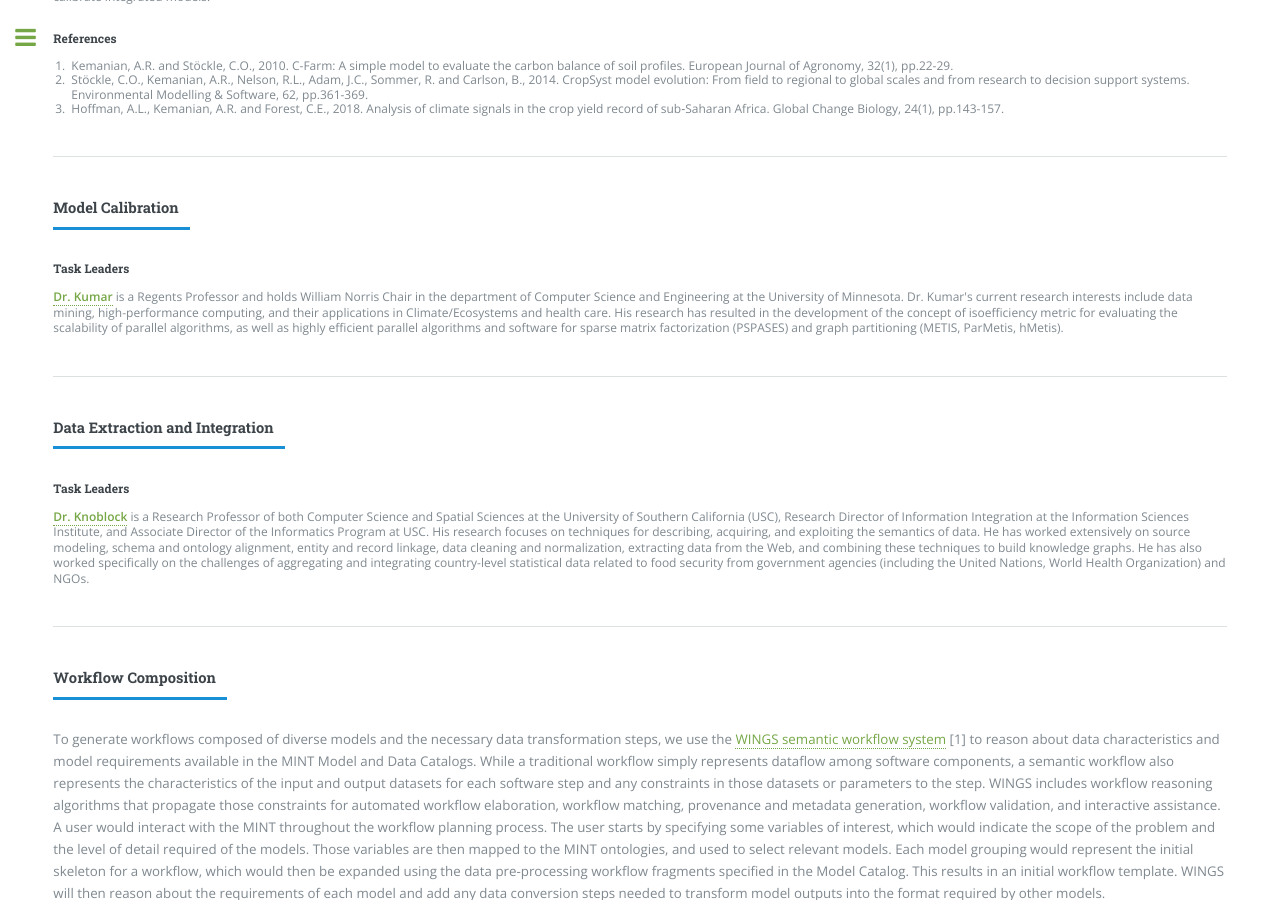
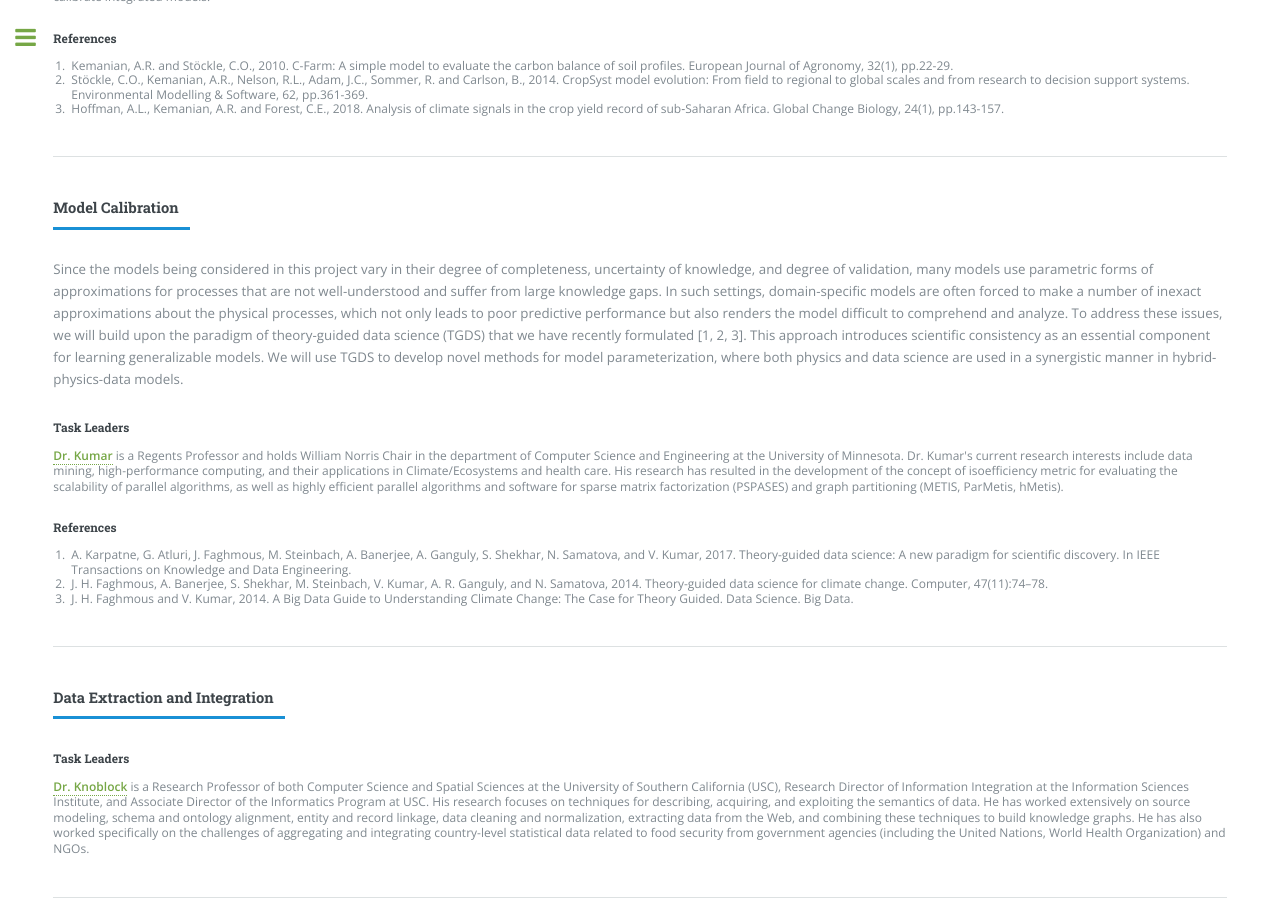
Before and after one commit to KnowledgeCaptureAndDiscovery/MINT, a Jekyll site: the page built from overview.md, in a window 1280 px wide and 900 px high, scrolled down 2177 px. Built offline with Jekyll 4.4.1, drawn with Linux system fonts in a browser that asks for light colours.

Commit message:
adding model calibration text

```diff
--- a/overview.md
+++ b/overview.md
@@ -142,6 +142,18 @@ title: Overview
 	<header class="major">
 		<h4>Model Calibration</h4>
 	</header>
+	<p>
+	    Since the models being considered in this project vary in their degree of completeness, uncertainty
+	    of knowledge, and degree of validation, many models use parametric forms of approximations for
+	    processes that are not well-understood and suffer from large knowledge gaps. In such settings,
+	    domain-specific models are often forced to make a number of inexact approximations about the physical
+	    processes, which not only leads to poor predictive performance but also renders the model difficult
+	    to comprehend and analyze.  To address these issues, we will build upon the paradigm of theory-guided
+	    data science (TGDS) that we have recently formulated [1, 2, 3]. This approach introduces scientific
+	    consistency as an essential component for learning generalizable models. We will use TGDS to develop
+	    novel methods for model parameterization, where both physics and data science are used in a synergistic
+	    manner in hybrid-physics-data models.
+	</p>
     <h5>Task Leaders</h5>
     <p style="font-size: 0.9em; line-height: 1.3em">
         <strong><a href="https://www-users.cs.umn.edu/~kumar001/" target="_blank">
@@ -152,6 +164,12 @@ title: Overview
         for evaluating the scalability of parallel algorithms, as well as highly efficient parallel algorithms
         and software for sparse matrix factorization (PSPASES) and graph partitioning (METIS, ParMetis, hMetis).
     </p>
+    <h5>References</h5>
+    <ol style="font-size: 0.9em; line-height: 1.2em">
+        <li>A. Karpatne, G. Atluri, J. Faghmous, M. Steinbach, A. Banerjee, A. Ganguly, S. Shekhar, N. Samatova, and V. Kumar, 2017. Theory-guided data science: A new paradigm for scientific discovery. In IEEE Transactions on Knowledge and Data Engineering.</li>
+        <li>J. H. Faghmous, A. Banerjee, S. Shekhar, M. Steinbach, V. Kumar, A. R. Ganguly, and N. Samatova, 2014. Theory-guided data science for climate change. Computer, 47(11):74–78.</li>
+        <li>J. H. Faghmous and V. Kumar, 2014. A Big Data Guide to Understanding Climate Change: The Case for Theory Guided. Data Science. Big Data.</li>
+    </ol>
     <hr class="major" />
 	<header class="major">
 		<h4>Data Extraction and Integration</h4>
```
